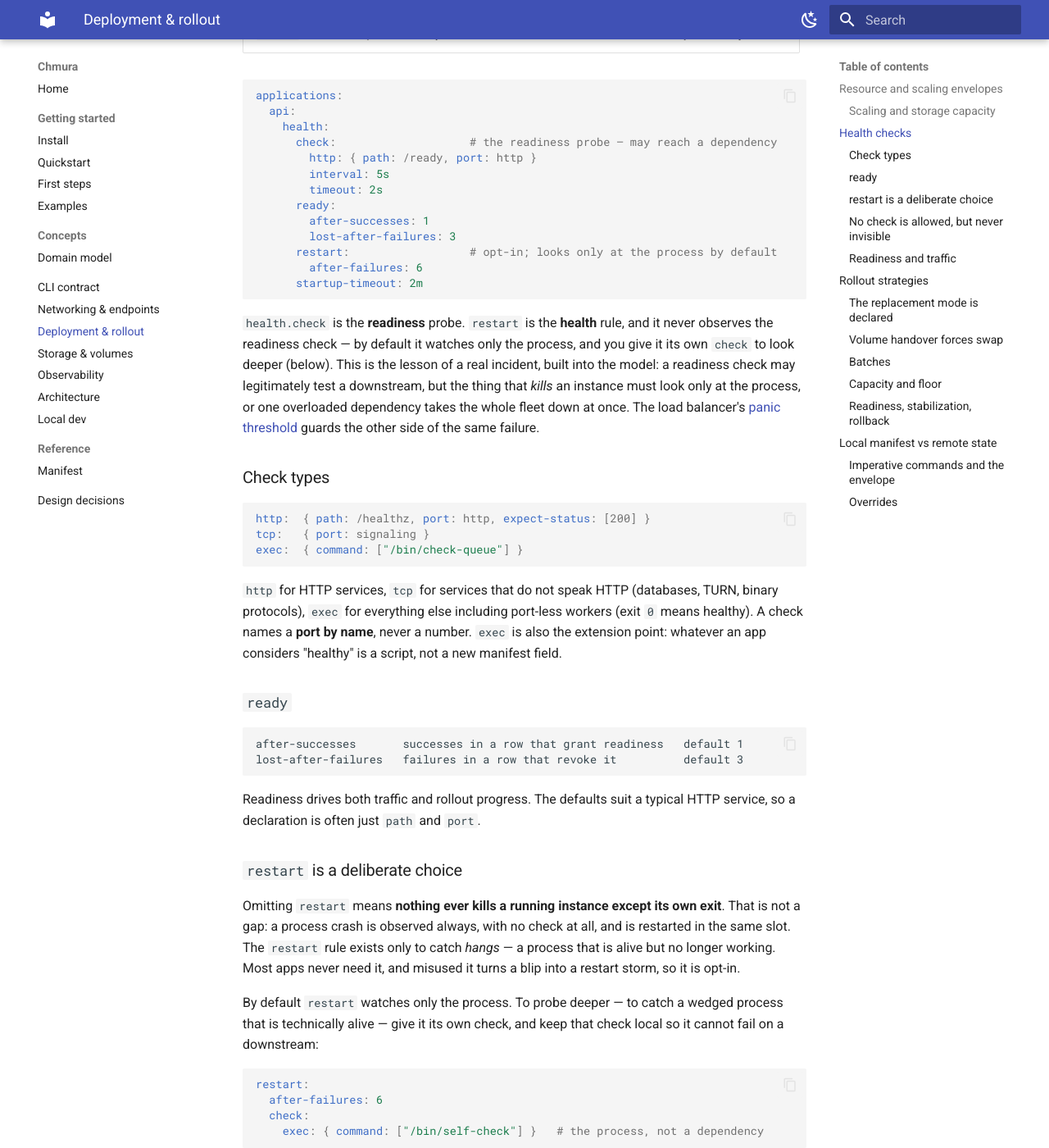
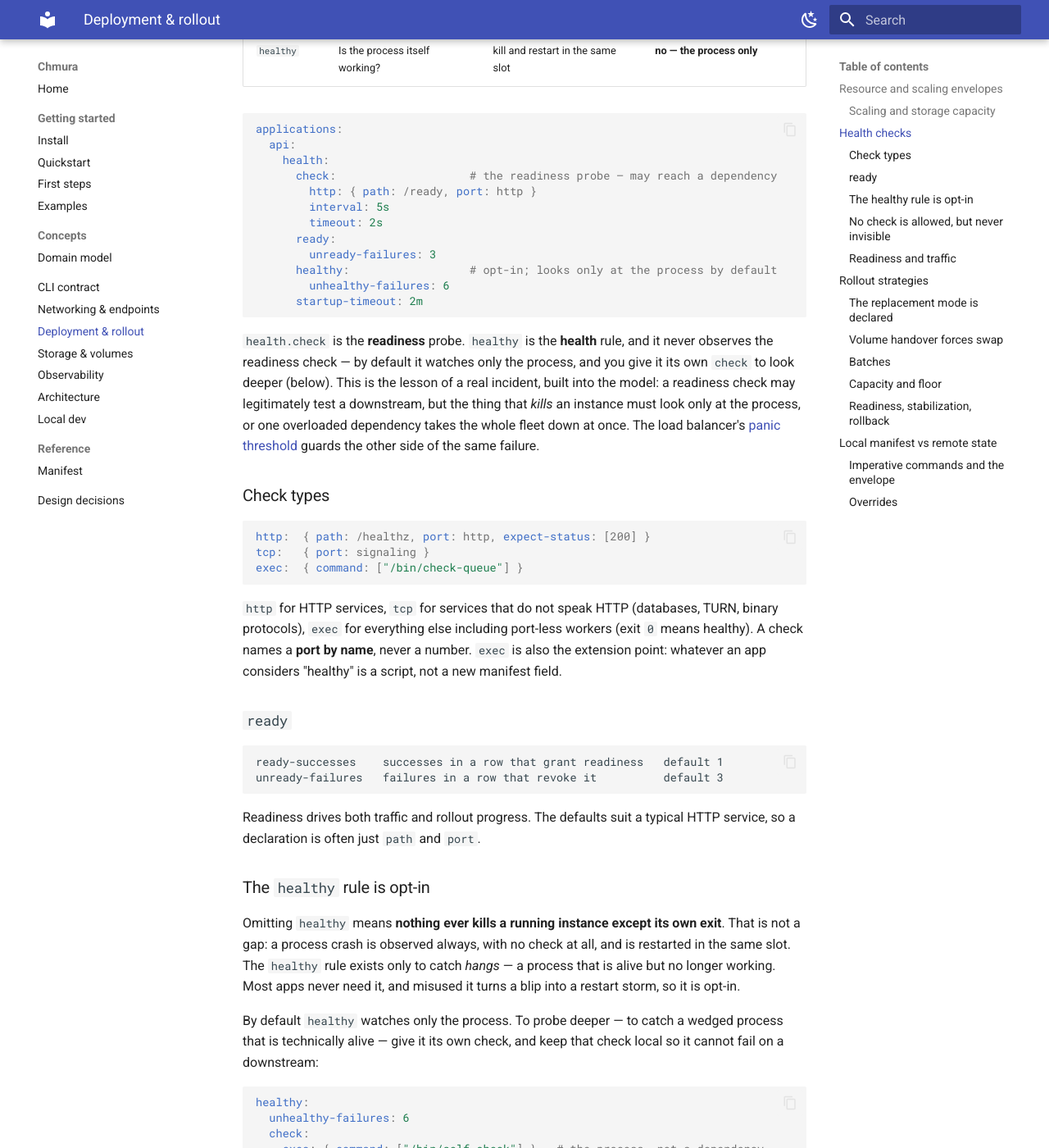
Before and after one commit to daropotter/chmura, an MkDocs documentation site: the page built from docs/deployment.md, in a window 1280 px wide and 1400 px high, scrolled down 1900 px. Shown: the whole window at 82% size. Built offline with MkDocs 1.6.1 and Material for MkDocs 9.7.7, drawn with Linux system fonts in a browser that asks for light colours; some of the changed text lies outside the part shown.

Commit message:
docs: rename health rule restart→healthy, thresholds→unready/unhealthy-failures

````diff
--- a/docs/deployment.md
+++ b/docs/deployment.md
@@ -79,7 +79,7 @@ Readiness governs **traffic**; health governs **restart**. They are two rules:
 | Rule | Asks | Consequence | May depend on a dependency? |
 | --- | --- | --- | --- |
 | `ready` | Can it serve? | in or out of traffic | yes — that is often the point |
-| `restart` | Is the process healthy? | kill and restart in the same slot | **no — the process only** |
+| `healthy` | Is the process itself working? | kill and restart in the same slot | **no — the process only** |
 
 ```yaml
 applications:
@@ -90,14 +90,13 @@ applications:
         interval: 5s
         timeout: 2s
       ready:
-        after-successes: 1
-        lost-after-failures: 3
-      restart:                  # opt-in; looks only at the process by default
-        after-failures: 6
+        unready-failures: 3
+      healthy:                  # opt-in; looks only at the process by default
+        unhealthy-failures: 6
       startup-timeout: 2m
 ```
 
-`health.check` is the **readiness** probe. `restart` is the **health** rule, and
+`health.check` is the **readiness** probe. `healthy` is the **health** rule, and
 it never observes the readiness check — by default it watches only the process,
 and you give it its own `check` to look deeper (below). This is the lesson of a
 real incident, built into the model: a readiness check may legitimately test a
@@ -123,41 +122,41 @@ script, not a new manifest field.
 ### `ready`
 
 ```text
-after-successes       successes in a row that grant readiness   default 1
-lost-after-failures   failures in a row that revoke it          default 3
+ready-successes    successes in a row that grant readiness   default 1
+unready-failures   failures in a row that revoke it          default 3
 ```
 
 Readiness drives both traffic and rollout progress. The defaults suit a typical
 HTTP service, so a declaration is often just `path` and `port`.
 
-### `restart` is a deliberate choice
+### The `healthy` rule is opt-in
 
-Omitting `restart` means **nothing ever kills a running instance except its own
+Omitting `healthy` means **nothing ever kills a running instance except its own
 exit**. That is not a gap: a process crash is observed always, with no check at
-all, and is restarted in the same slot. The `restart` rule exists only to catch
+all, and is restarted in the same slot. The `healthy` rule exists only to catch
 *hangs* — a process that is alive but no longer working. Most apps never need it,
 and misused it turns a blip into a restart storm, so it is opt-in.
 
-By default `restart` watches only the process. To probe deeper — to catch a wedged
+By default `healthy` watches only the process. To probe deeper — to catch a wedged
 process that is technically alive — give it its own check, and keep that check
 local so it cannot fail on a downstream:
 
 ```yaml
-restart:
-  after-failures: 6
+healthy:
+  unhealthy-failures: 6
   check:
     exec: { command: ["/bin/self-check"] }   # the process, not a dependency
 ```
 
-`restart` does not apply until `ready` has succeeded once; if readiness never
+`healthy` does not apply until `ready` has succeeded once; if readiness never
 arrives within `startup-timeout`, the instance is considered failed. That removes
 the need for a separate startup probe.
 
 !!! warning "Never kill on a shared dependency"
     The classic mistake is pointing the killer at a dependency: the database
     blips and *every* instance is killed at once — a restart storm exactly when
-    the system is already struggling. In Chmura this is off by default (`restart`
-    never uses the readiness check), and when you do give `restart` a check, it
+    the system is already struggling. In Chmura this is off by default (`healthy`
+    never uses the readiness check), and when you do give `healthy` a check, it
     must look at the process, not a downstream.
 
 ### No check is allowed, but never invisible
@@ -299,7 +298,7 @@ other.
 
 `readiness-timeout` is the maximum time to become ready; `stabilization-period` is
 how long a batch is watched *after* readiness before moving on. The events that
-end that window in failure are a closed list: the runtime exited, the `restart`
+end that window in failure are a closed list: the runtime exited, the `healthy`
 rule killed it, readiness was lost after being gained, or readiness never arrived
 in time.
 
@@ -307,7 +306,7 @@ in time.
 deploy:
   strategy:
     rollback: automatic     # or: manual, disabled
-    rollback-on: [readiness-failure, runtime-crash, restart-triggered]
+    rollback-on: [readiness-failure, runtime-crash, health-failure]
 ```
 
 - `automatic` — a failed batch reverts every slot changed so far.
--- a/docs/networking.md
+++ b/docs/networking.md
@@ -451,8 +451,8 @@ cause is a shared dependency or a check that is lying, not that every instance i
 individually broken. Pulling them all out makes the outage total; keeping them in
 lets requests through to degrade rather than fail outright.
 
-This pairs with a guideline the [health model](deployment.md#restart-is-a-deliberate-choice)
-already states from the other side: a `restart` rule must depend only on the
+This pairs with a guideline the [health model](deployment.md#the-healthy-rule-is-opt-in)
+already states from the other side: the `healthy` rule must depend only on the
 process, never a shared dependency, so a downstream blip never triggers a restart
 storm. Readiness may reflect a dependency; the panic threshold is what keeps that
 from taking the whole fleet down.
````
Also changed, not shown: docs/observability.md (+1 -1 lines), docs/reference/manifest.md (+12 -12 lines).
